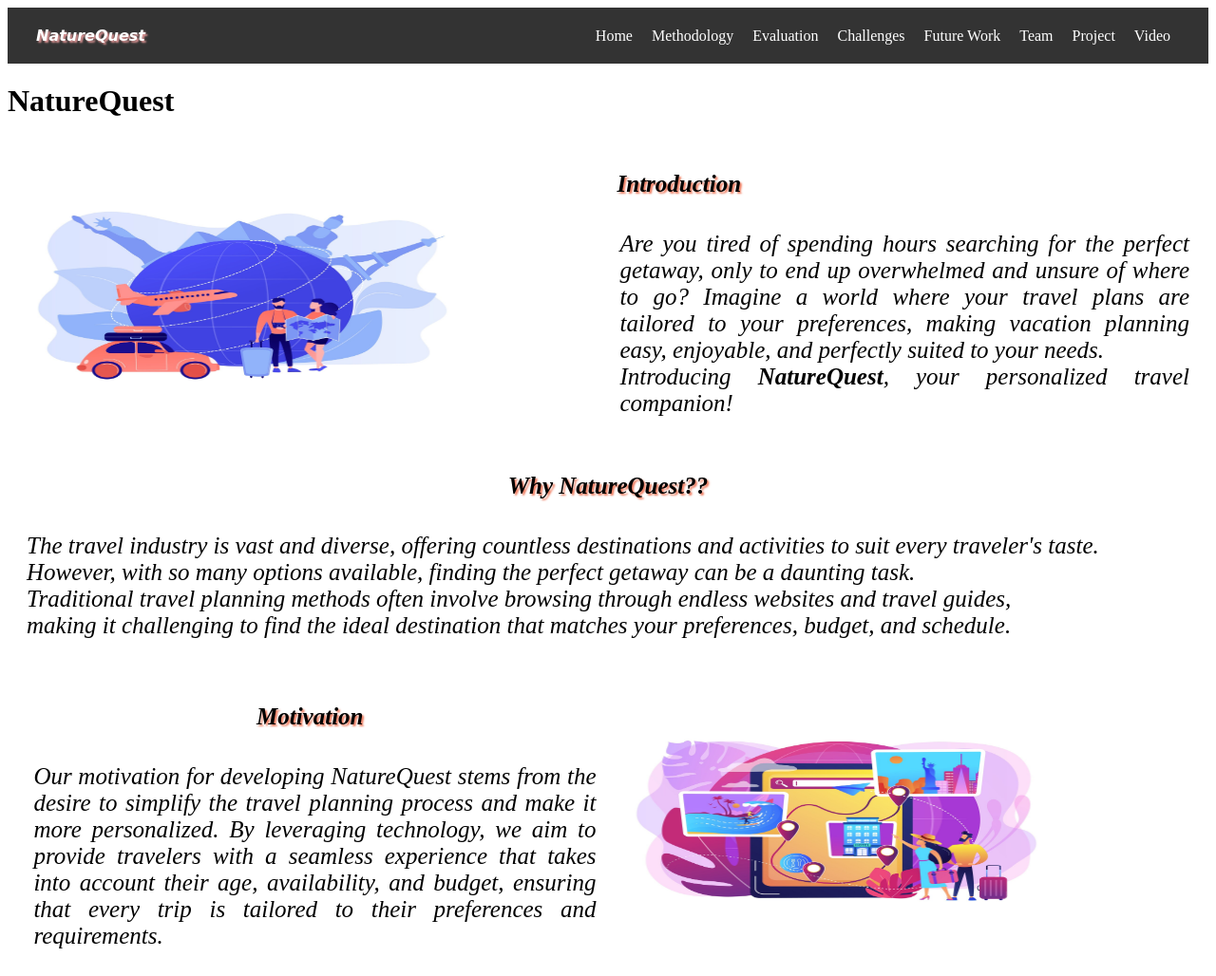
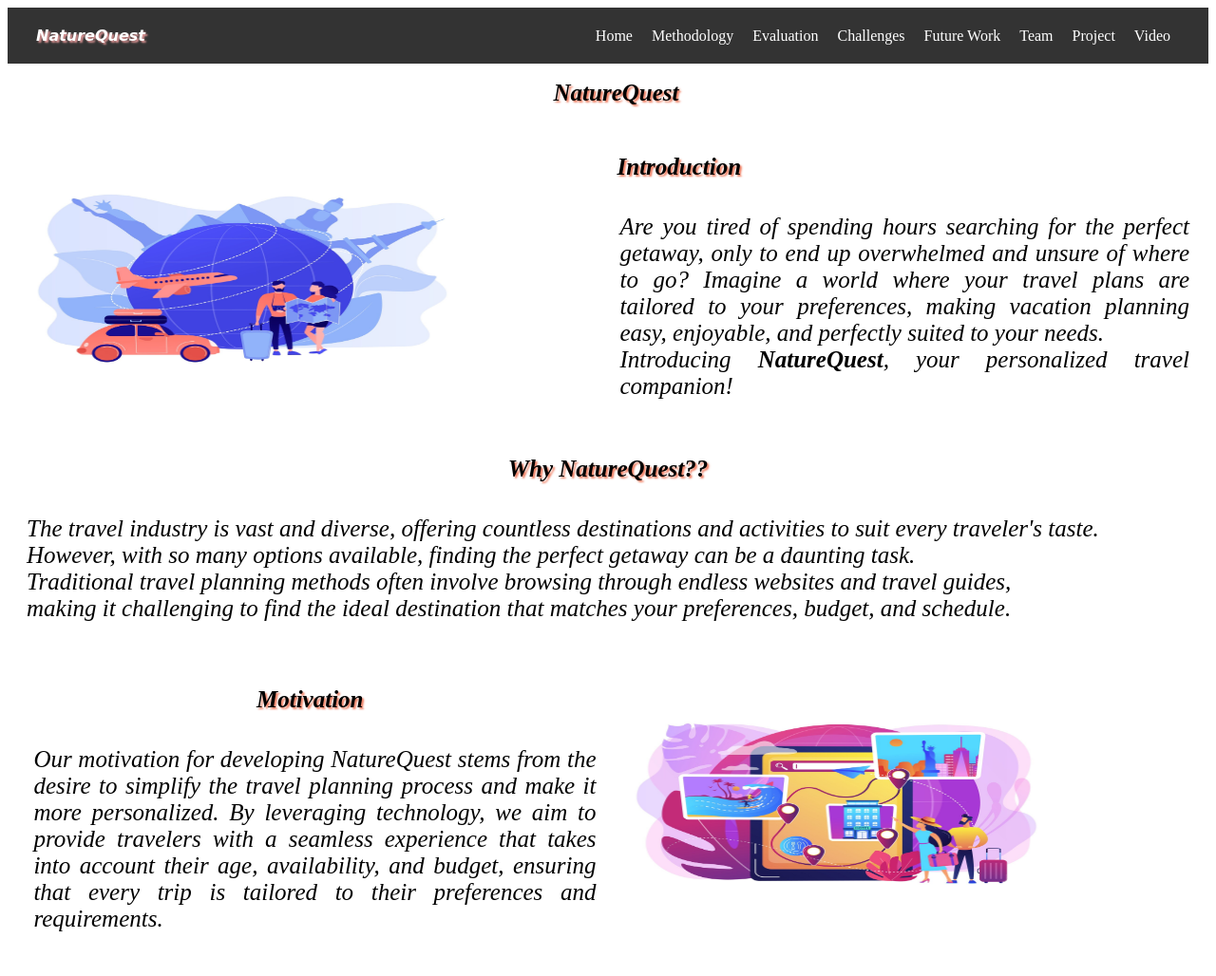
Before and after one commit to pragyamittal0/blog, a plain HTML site: page index.html in a window 1280 px wide. Shown: the top 1028 px of the page at 95% size. Drawn offline with Linux system fonts and the light colour scheme.

Commit message:
Update index.css

```diff
--- a/index.css
+++ b/index.css
@@ -8,11 +8,7 @@
     text-align: left;
 
 }
-/*.intro1{
-  background-image: url("images/travel2.jpeg");
-  background-size: cover;
-  height: 100%;
-}*/
+
 .intro1 {
   display: grid;
   align-items: center;
@@ -26,6 +22,14 @@
 }
  .text {
    font-size: 70px;
+ }
+ .nature{
+  text-align: center;
+  font-style: italic;
+  text-shadow: 2px 2px 2px rgba(235, 89, 52, 0.779);
+  font-size: 25px;
+  padding-top: 0px;
+  padding-left: 17px;
  }
 .heading2{
   text-align: left;
```
